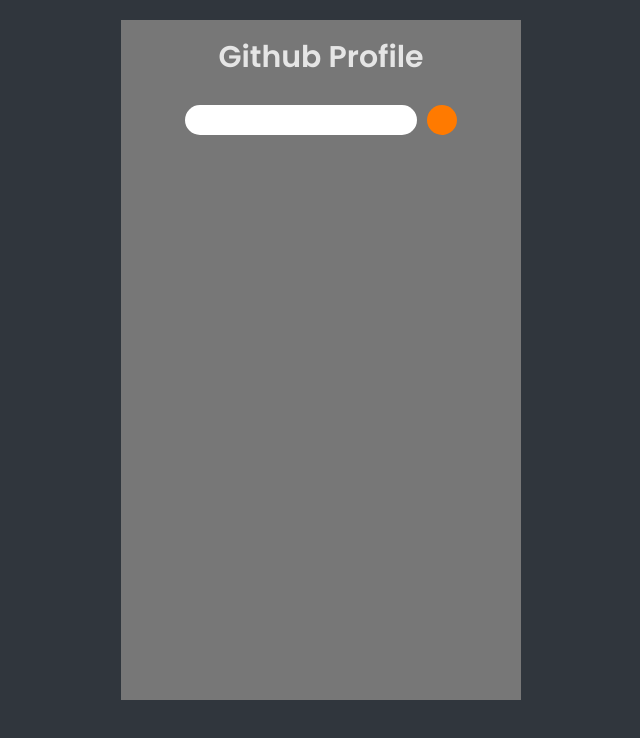
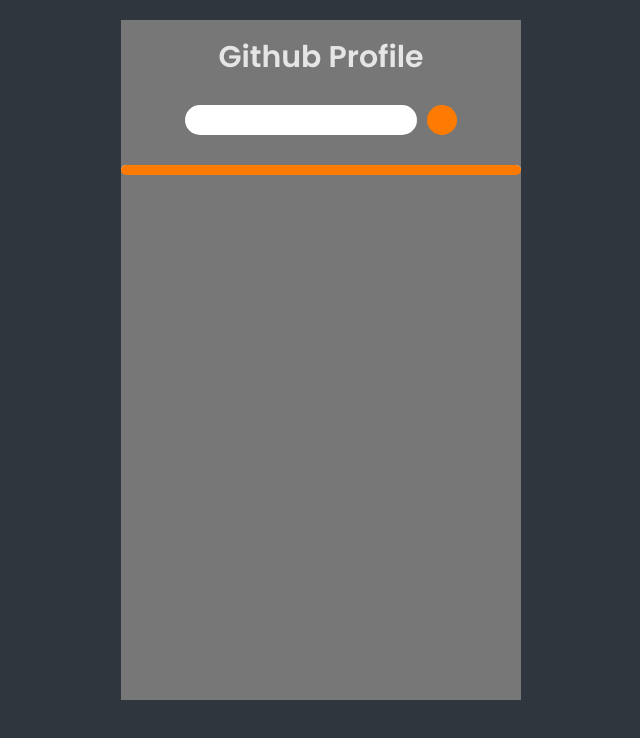
Before and after one commit to VictoriaCardos/gitHub-project, a React (Create React App) app in the folder github-project/: page / in a window 1280 px wide. Shown: the top 738 px of the page, without its empty margins (319-959 px from the left). Built offline with nearby package versions, Linux system fonts and the light colour scheme.

Commit message:
feat: add user container

```diff
--- a/github-project/src/pages/Home.jsx
+++ b/github-project/src/pages/Home.jsx
@@ -1,11 +1,41 @@
-import React from 'react'
+import React, { useContext } from 'react'
+import { context } from '../context/index'
+
 import MainContainer from '../components/containerPrincipal/index'
 import Header from '../components/Header/index'
+import UserContainer from '../components/userContainer/index'
+import UserPicture from '../components/userPicture/index'
+import UserDetails from '../components/userDetails/index'
+import UserNumbers from '../components/userNumbers/index'
 
 const Home = () => {
+  const ctx = useContext(context)
+
   return (
     <MainContainer>
       <Header />
+      <UserContainer>
+        {ctx.userData?.name ? (
+          <>
+            <UserPicture
+              url={ctx.userData?.avatar_url}
+              alternativeText={ctx.userData?.login}
+            />
+
+            <UserDetails
+              name={ctx.userData?.name}
+              bio={ctx.userData?.bio}
+              login={ctx.userData?.login}
+            />
+
+            <UserNumbers
+              repos={ctx.userData?.public_repos}
+              followers={ctx.userData?.followers}
+              following={ctx.userData?.following}
+            />
+          </>
+        ) : undefined}
+      </UserContainer>
     </MainContainer>
   )
 }
```
